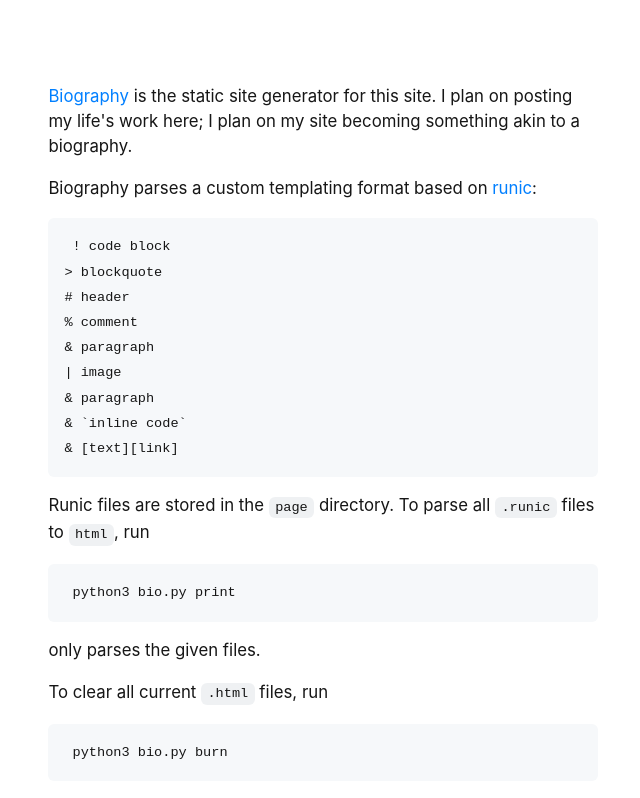
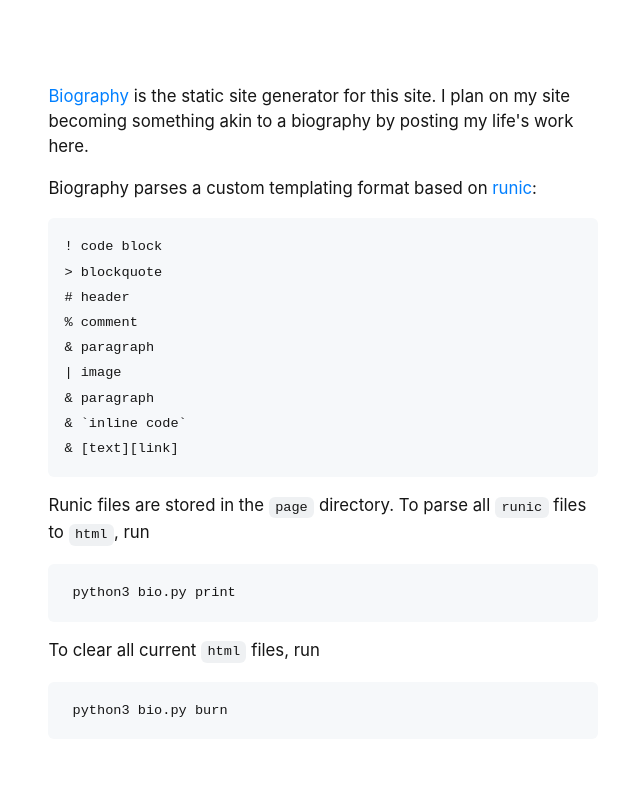
Before and after one commit to sm-hwang/biography, a plain HTML site: page public/biography.html in a window 1280 px wide. Shown: the whole page, without its empty margins (317-957 px from the left). Drawn offline with Linux system fonts and the light colour scheme.

Commit message:
changes to tally page, biography page

```diff
--- a/public/biography.html
+++ b/public/biography.html
@@ -12,9 +12,9 @@
 </head>
 <body>
   <main>
-<p><a href="https://github.com/sm-hwang/biography">Biography</a> is the static site generator for this site. I plan on posting my life's work here; I plan on my site becoming  something akin to a biography.</p>
+<p><a href="https://github.com/sm-hwang/biography">Biography</a> is the static site generator for this site. I plan on my site becoming something akin to a biography by posting my life's  work here.</p>
 <p>Biography parses a custom templating format based on  <a href="https://wiki.xxiivv.com/site/runic.html">runic</a>:</p>
-<pre><code> ! code block
+<pre><code>! code block
 > blockquote
 # header
 % comment
@@ -23,10 +23,9 @@
 & paragraph
 & `inline code`
 & [text][link]</code></pre>
-<p>Runic files are stored in the <code>page</code> directory. To parse all <code>.runic</code> files to  <code>html</code>, run</p>
+<p>Runic files are stored in the <code>page</code> directory. To parse all <code>runic</code> files to  <code>html</code>, run</p>
 <pre><code> python3 bio.py print</code></pre>
-<p>only parses the given files.</p>
-<p>To clear all current <code>.html</code> files, run</p>
+<p>To clear all current <code>html</code> files, run</p>
 <pre><code> python3 bio.py burn</code></pre>
   </main>
 </body>
```
Also changed, not shown: public/tally.html (+1 -1 lines).
